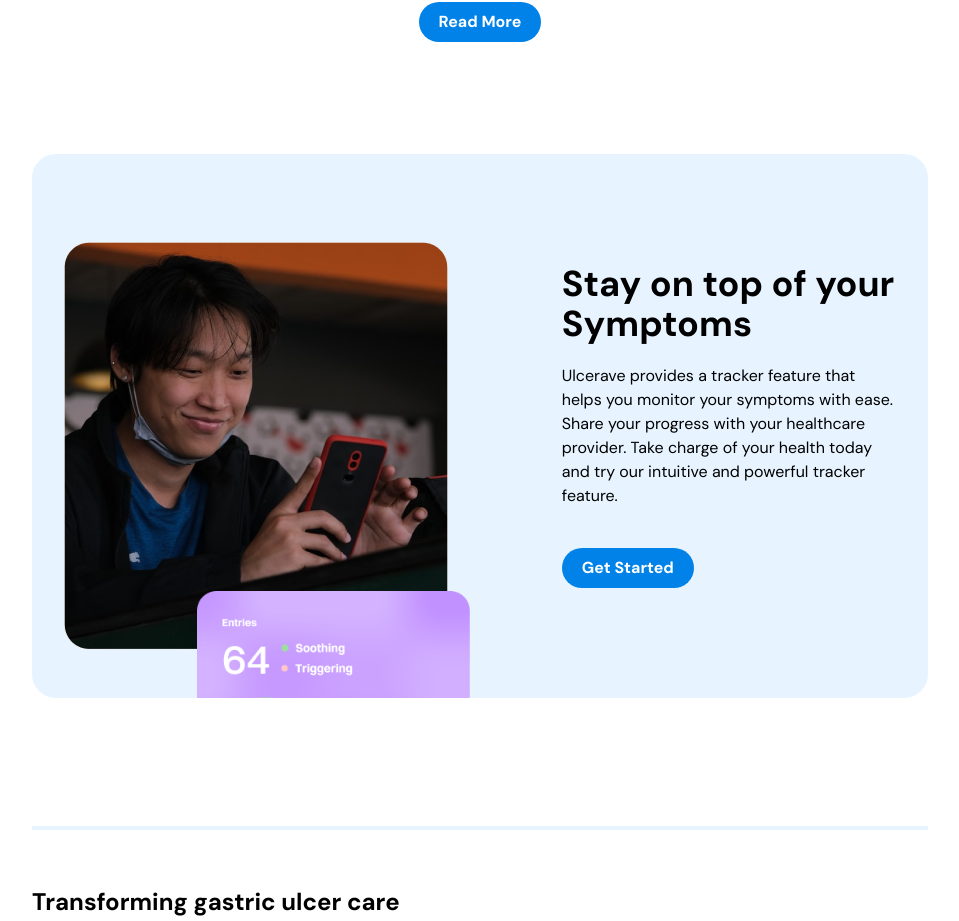
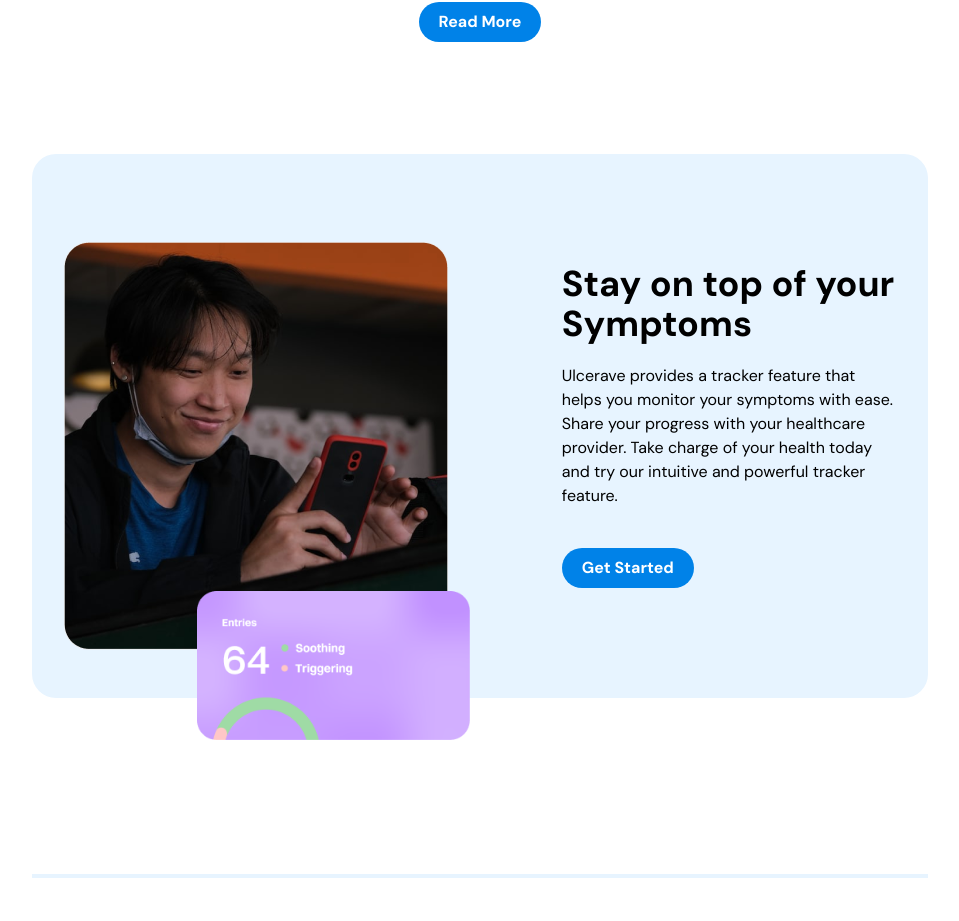
Before and after one commit to mikelisrael/ulcerave, a React (Vite) app: page / in a window 1280 px wide. Shown: the part 1423-2344 px from the top of the page, without its empty margins (160-1119 px from the left). Built offline with nearby package versions, Linux system fonts and the light colour scheme; no server answers; the database is empty.

Commit message:
fixup: remove 2nd intro section overflow y

```diff
--- a/src/pages/Home.jsx
+++ b/src/pages/Home.jsx
@@ -98,7 +98,7 @@ const Home = () => {
       </section>
 
       <section
-        className="universal_x intro overflow-x-hidden"
+        className="universal_x intro overflow-x-hidden overflow-y-hidden pb-12"
         data-aos="fade-up"
       >
         <div className="items-center justify-center gap-20 space-y-10 rounded-3xl bg-lightBlue px-8 py-12 md:grid">
```
